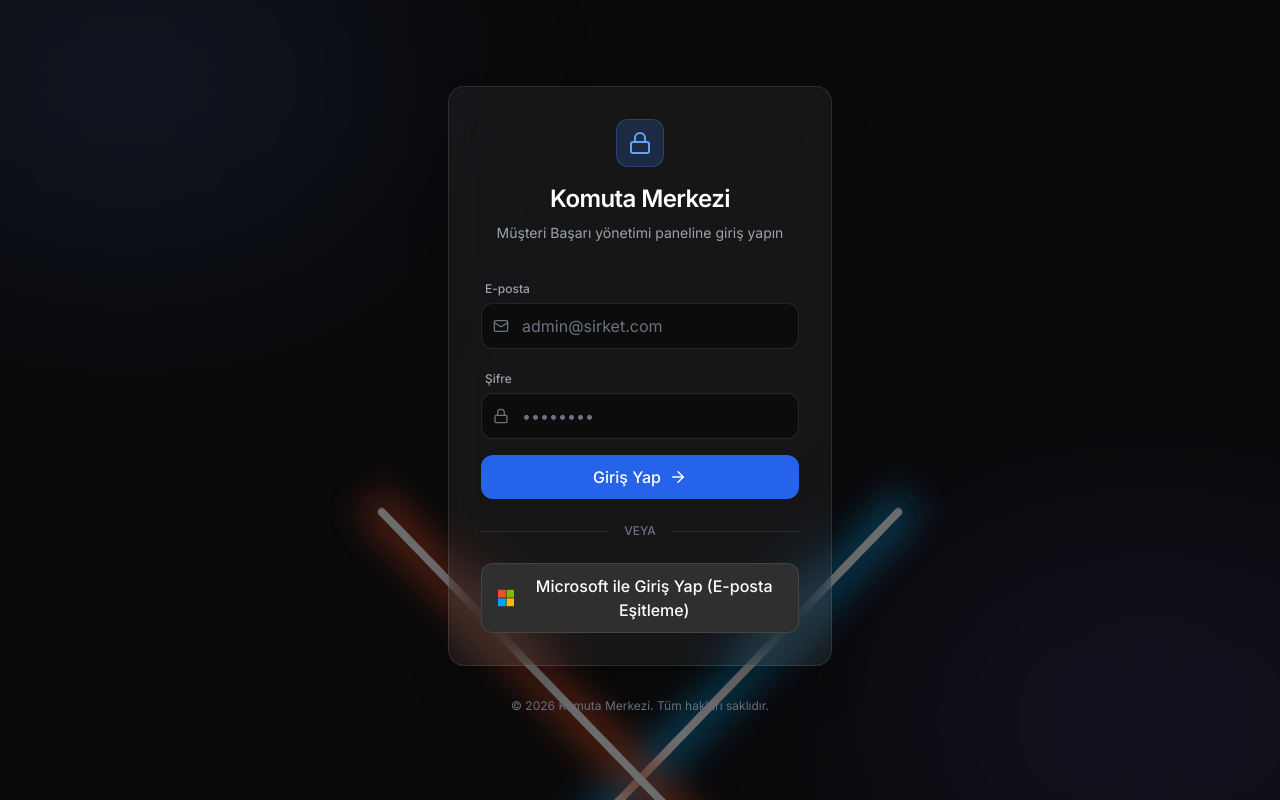
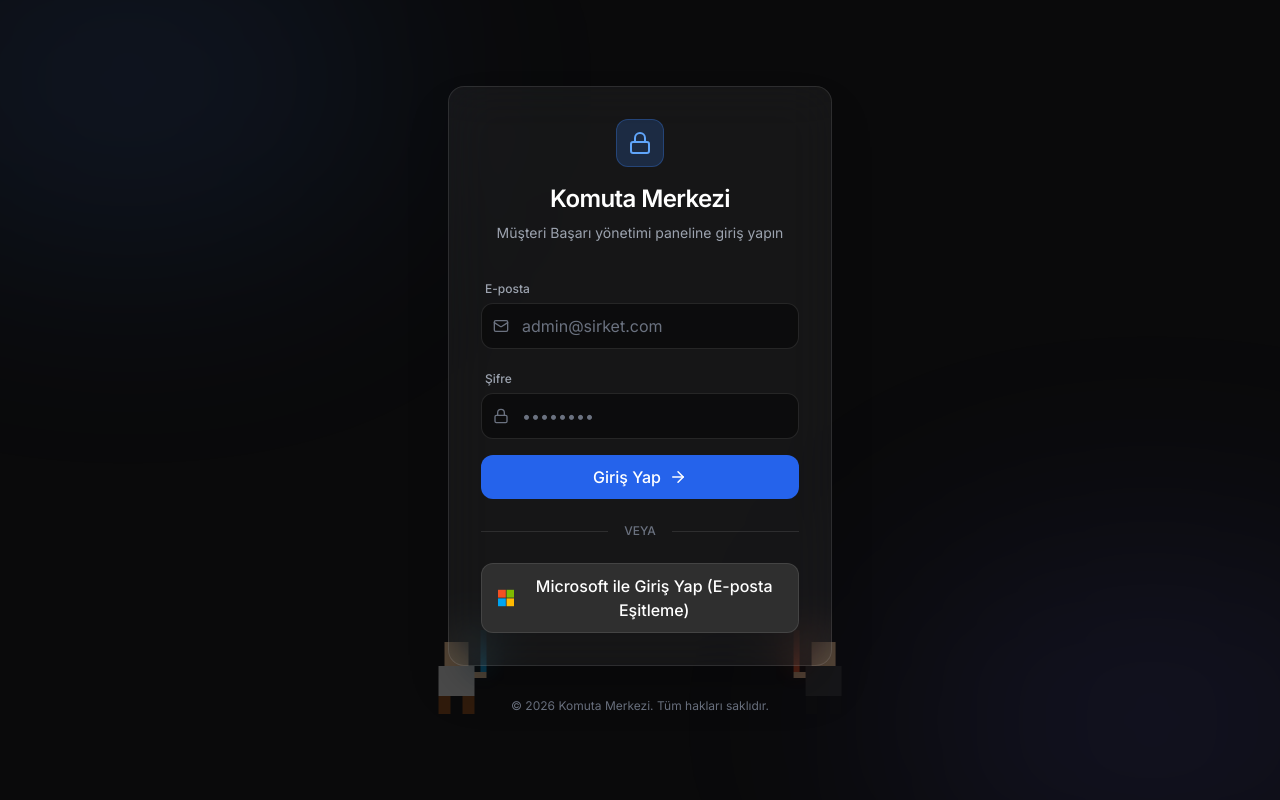
Before and after one commit to Elinate0/inf-customer-success-tool, a Next.js app: page /login in a window 1280 px wide. Built offline with nearby package versions, Linux system fonts and the light colour scheme; no server answers.

Commit message:
Add files via upload

```diff
--- a/src/app/(auth)/login/page.tsx
+++ b/src/app/(auth)/login/page.tsx
@@ -82,17 +82,36 @@ export default function LoginPage() {
       <div className="absolute top-[-10%] left-[-10%] w-[40%] h-[40%] rounded-full bg-blue-500/10 blur-[120px]" />
       <div className="absolute bottom-[-10%] right-[-10%] w-[40%] h-[40%] rounded-full bg-indigo-500/10 blur-[120px]" />
 
-      {/* Epic Lightsaber Battle Background */}
-      <div className="absolute inset-0 z-0 flex items-center justify-center pointer-events-none opacity-40">
-        <div className="relative w-full h-full max-w-4xl flex items-center justify-center">
-          {/* Flash at the clash point */}
-          <div className="absolute w-40 h-40 animate-clash-flash z-20 mix-blend-screen" style={{ marginTop: '-40px' }} />
+      {/* Epic Pixel Character Battle Background */}
+      <div className="absolute inset-0 z-0 flex items-end justify-center pointer-events-none pb-20 opacity-30">
+        <div className="relative w-full max-w-2xl flex items-end justify-center">
 
-          {/* Jedi Blue Saber */}
-          <div className="absolute left-[30%] bottom-[-20%] w-2 h-[80vh] bg-white rounded-full animate-lightsaber-blue z-10" />
+          {/* Clash Effect */}
+          <div className="absolute w-16 h-16 bg-white rounded-full blur-[10px] animate-pixel-clash z-20 mb-12 mix-blend-screen" />
 
-          {/* Sith Red Saber */}
-          <div className="absolute right-[30%] bottom-[-20%] w-2 h-[80vh] bg-white rounded-full animate-lightsaber-red z-10" />
+          {/* Pixel Jedi (Blue) */}
+          <div className="absolute left-[30%] animate-pixel-jedi z-10">
+            <svg width="96" height="96" viewBox="0 0 16 16" style={{ imageRendering: 'pixelated' }}>
+              <rect x="6" y="3" width="4" height="4" fill="#ffcc99"/> {/* Head */}
+              <rect x="5" y="7" width="6" height="5" fill="#e0e0e0"/> {/* Body */}
+              <rect x="5" y="12" width="2" height="3" fill="#8b4513"/> {/* Left Leg */}
+              <rect x="9" y="12" width="2" height="3" fill="#8b4513"/> {/* Right Leg */}
+              <rect x="11" y="8" width="2" height="1" fill="#ffcc99"/> {/* Arm */}
+              <rect x="12" y="1" width="1" height="7" fill="#00a4ef" style={{ filter: 'drop-shadow(0 0 2px #00a4ef)' }}/> {/* Saber */}
+            </svg>
+          </div>
+
+          {/* Pixel Sith (Red) */}
+          <div className="absolute right-[30%] animate-pixel-sith z-10">
+            <svg width="96" height="96" viewBox="0 0 16 16" style={{ imageRendering: 'pixelated' }}>
+              <rect x="6" y="3" width="4" height="4" fill="#ffcc99"/> {/* Head */}
+              <rect x="5" y="7" width="6" height="5" fill="#333333"/> {/* Body */}
+              <rect x="5" y="12" width="2" height="3" fill="#111111"/> {/* Left Leg */}
+              <rect x="9" y="12" width="2" height="3" fill="#111111"/> {/* Right Leg */}
+              <rect x="3" y="8" width="2" height="1" fill="#ffcc99"/> {/* Arm */}
+              <rect x="3" y="1" width="1" height="7" fill="#f25022" style={{ filter: 'drop-shadow(0 0 2px #f25022)' }}/> {/* Saber */}
+            </svg>
+          </div>
         </div>
       </div>
 
--- a/src/app/globals.css
+++ b/src/app/globals.css
@@ -37,40 +37,36 @@
   }
 }
 
-@keyframes lightsaber-blue {
-  0% { transform: rotate(30deg) translateY(200px); opacity: 0; }
-  20% { opacity: 1; box-shadow: 0 0 20px 5px rgba(0, 164, 239, 0.6); }
-  45% { transform: rotate(45deg) translateY(0px); box-shadow: 0 0 40px 15px rgba(0, 164, 239, 0.9); }
-  50% { transform: rotate(48deg) translateY(-10px); box-shadow: 0 0 60px 20px rgba(0, 164, 239, 1); }
-  55% { transform: rotate(45deg) translateY(0px); box-shadow: 0 0 40px 15px rgba(0, 164, 239, 0.9); }
-  80% { opacity: 1; }
-  100% { transform: rotate(30deg) translateY(200px); opacity: 0; }
+@keyframes pixel-jedi-attack {
+  0% { transform: translateX(-150px); }
+  45% { transform: translateX(20px); }
+  50% { transform: translateX(35px) rotate(5deg); }
+  55% { transform: translateX(20px); }
+  100% { transform: translateX(-150px); }
 }
 
-@keyframes lightsaber-red {
-  0% { transform: rotate(-30deg) translateY(200px); opacity: 0; }
-  20% { opacity: 1; box-shadow: 0 0 20px 5px rgba(242, 80, 34, 0.6); }
-  45% { transform: rotate(-45deg) translateY(0px); box-shadow: 0 0 40px 15px rgba(242, 80, 34, 0.9); }
-  50% { transform: rotate(-48deg) translateY(-10px); box-shadow: 0 0 60px 20px rgba(242, 80, 34, 1); }
-  55% { transform: rotate(-45deg) translateY(0px); box-shadow: 0 0 40px 15px rgba(242, 80, 34, 0.9); }
-  80% { opacity: 1; }
-  100% { transform: rotate(-30deg) translateY(200px); opacity: 0; }
+@keyframes pixel-sith-attack {
+  0% { transform: translateX(150px); }
+  45% { transform: translateX(-20px); }
+  50% { transform: translateX(-35px) rotate(-5deg); }
+  55% { transform: translateX(-20px); }
+  100% { transform: translateX(150px); }
 }
 
-@keyframes clash-flash {
+@keyframes pixel-clash {
   0%, 48% { opacity: 0; transform: scale(0.5); }
   50% { opacity: 1; transform: scale(2); background: radial-gradient(circle, rgba(255,255,255,1) 0%, rgba(255,255,255,0) 70%); }
   55%, 100% { opacity: 0; transform: scale(1); }
 }
 
-.animate-lightsaber-blue {
-  animation: lightsaber-blue 4s infinite ease-in-out;
+.animate-pixel-jedi {
+  animation: pixel-jedi-attack 3s infinite ease-in-out;
   transform-origin: bottom center;
 }
-.animate-lightsaber-red {
-  animation: lightsaber-red 4s infinite ease-in-out;
+.animate-pixel-sith {
+  animation: pixel-sith-attack 3s infinite ease-in-out;
   transform-origin: bottom center;
 }
-.animate-clash-flash {
-  animation: clash-flash 4s infinite ease-in-out;
+.animate-pixel-clash {
+  animation: pixel-clash 3s infinite ease-in-out;
 }
```
